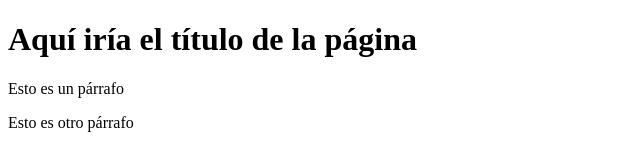
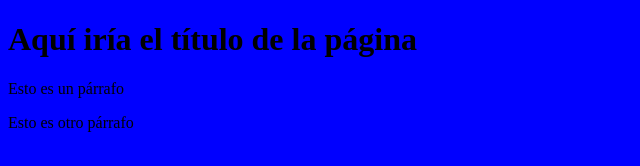
Before and after one commit to agubir1962/ProyectoWebVSC, a plain HTML site: page index.html in a window 1280 px wide. Shown: the whole page, without its empty margins (0-640 px from the left). Drawn offline with Linux system fonts and the light colour scheme.

Commit message:
Corrección style

```diff
--- a/index.html
+++ b/index.html
@@ -7,7 +7,7 @@
     <meta name="viewport" content="width=device-width, initial-scale=1.0">
     <title>Document</title>
 </head>
-<style href="miEstilo.css"></style>
+<link rel="stylesheet" href="miEstilo.css">
 
 <body>
     <h1>Aquí iría el título de la página</h1>
```
